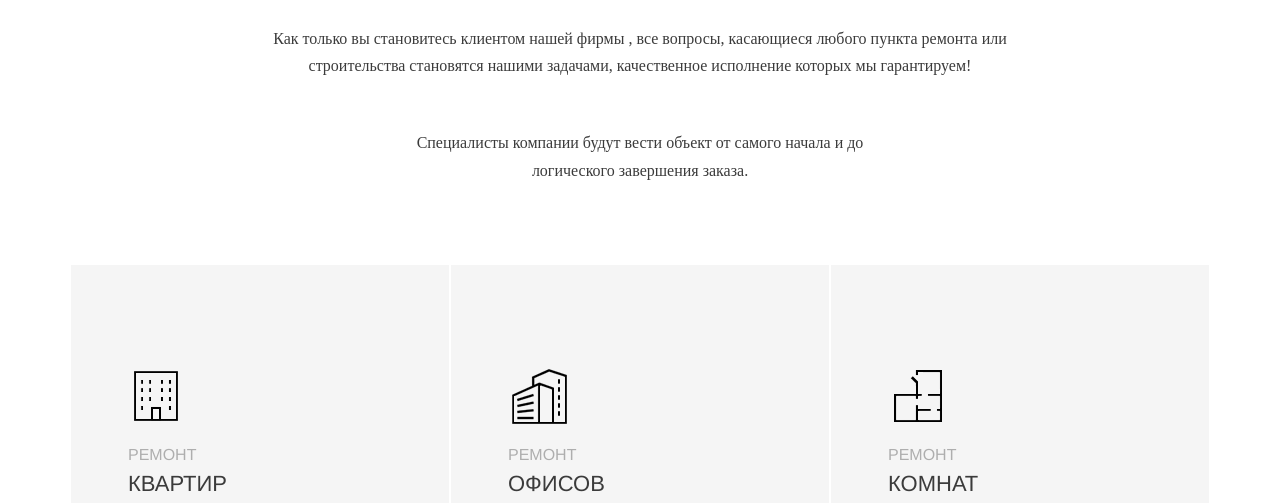
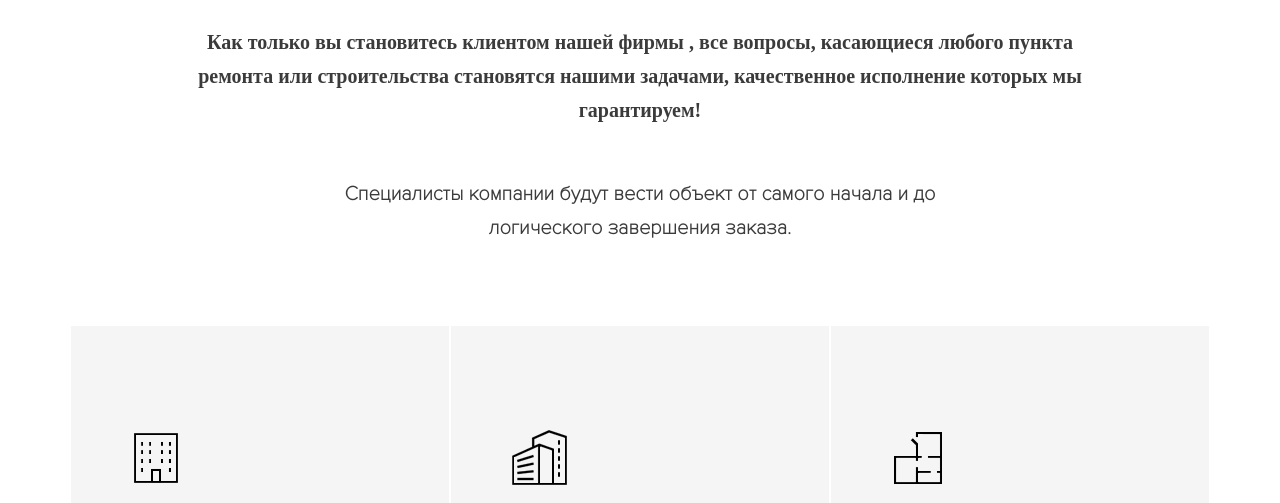
Before and after one commit to galinovivan/rel_no_compilar, a plain HTML site: page services.html in a window 1280 px wide. Shown: the part 272-775 px from the top of the page. Drawn offline with nearby package versions, Linux system fonts and the light colour scheme; a web font is replaced by a local one.

Commit message:
fix services text

```diff
--- a/less/style.css
+++ b/less/style.css
@@ -157,13 +157,17 @@
   text-align: center;
 }
 .ser-text-content p:first-child {
-  padding: 0 15%;
+  padding: 0 10%;
   font-family: 'proximareg';
   margin-bottom: 50px;
+  font-size: 20px;
+  font-weight: bold;
 }
 .ser-text-content p:nth-child(2) {
-  padding: 0 30%;
-  font-family: 'proximareg';
+  padding: 0 20%;
+  font-family: 'proximanovalight';
+  font-size: 20px;
+  font-weight: bold;
 }
 .services-block .row div {
   min-height: 265px;
```
